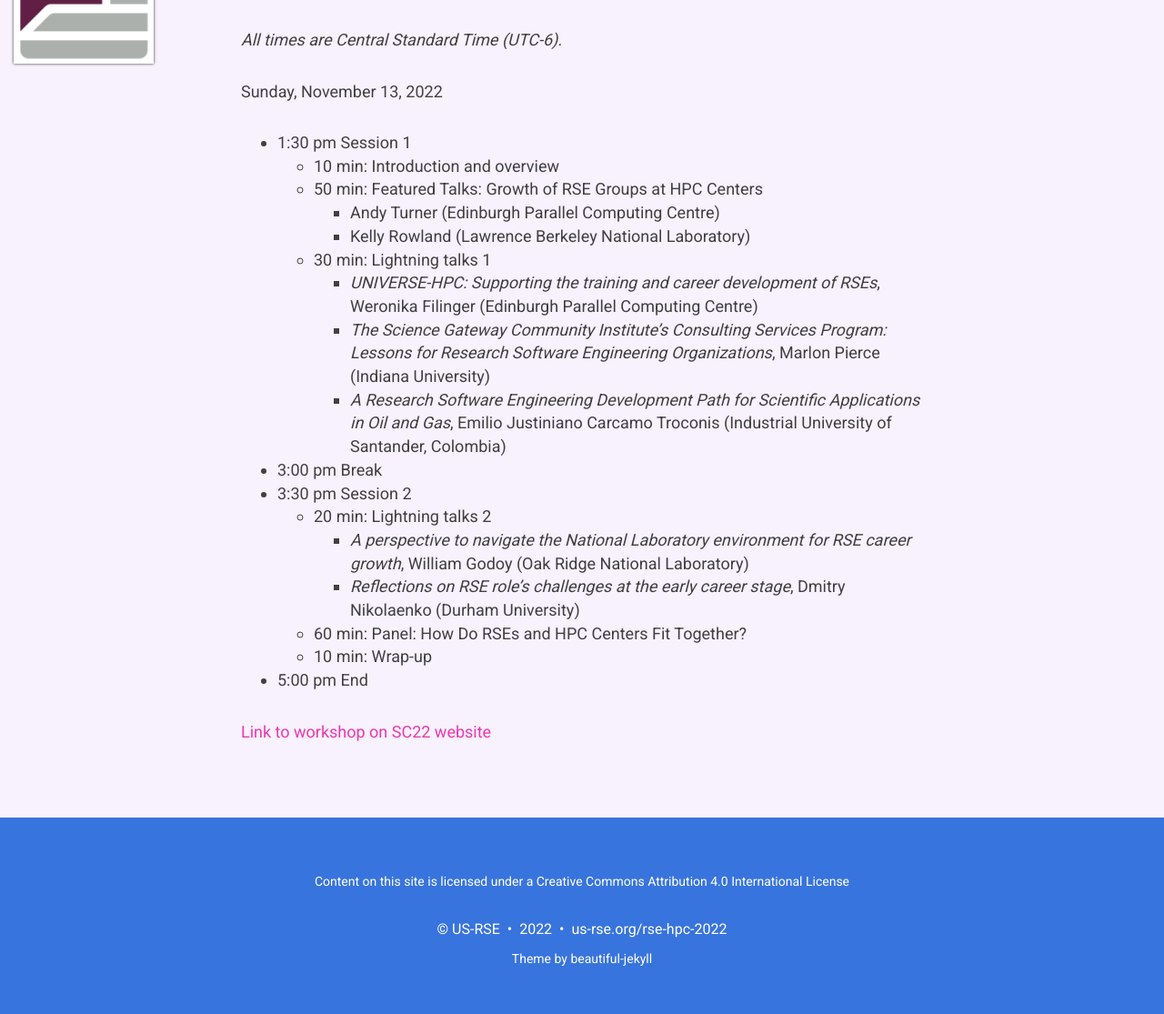
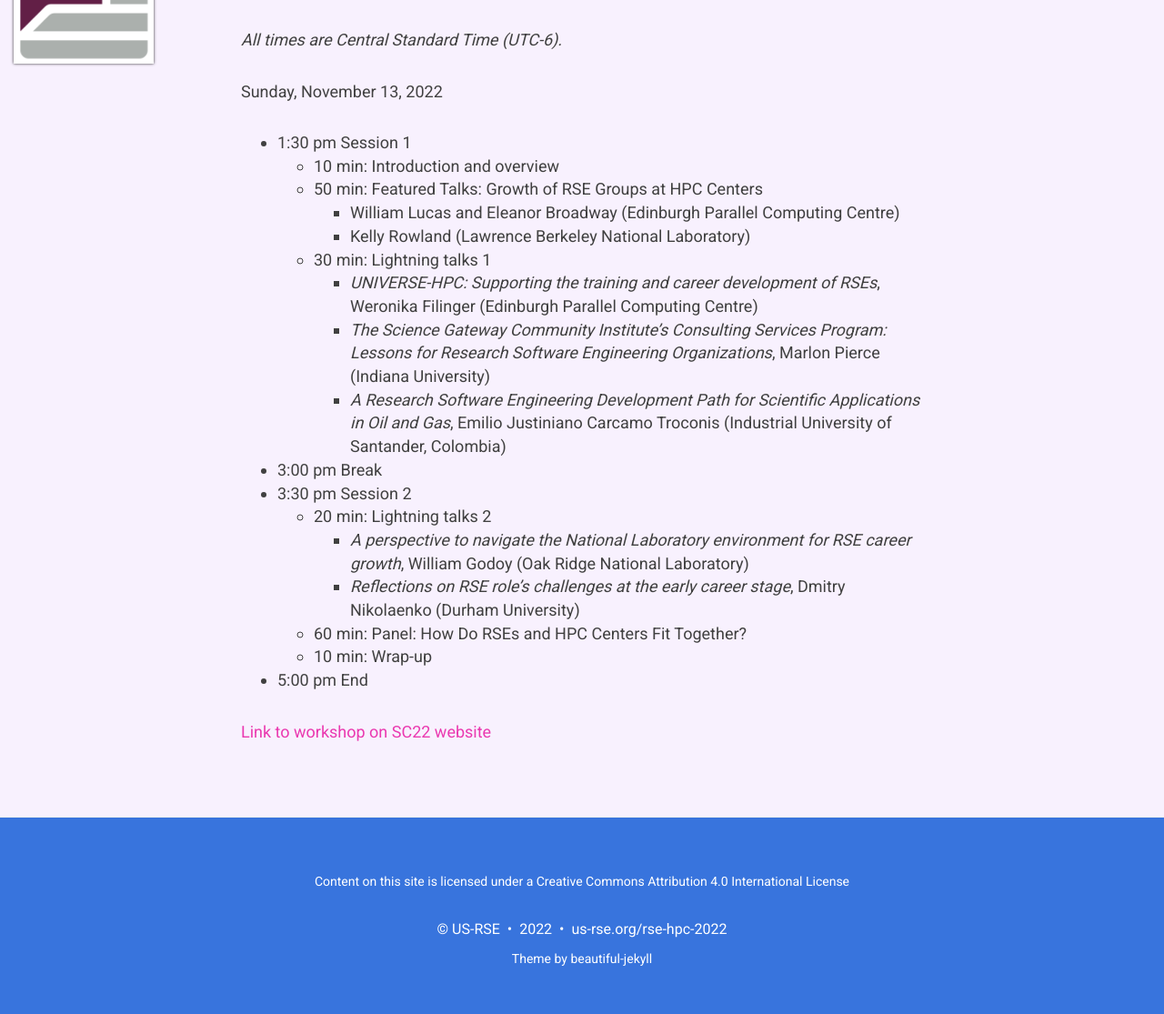
Before and after one commit to USRSE/rse-hpc-2022, a Jekyll site: the page built from pages/agenda.md, in a window 1280 px wide and 1315 px high. Shown: the part 100-1215 px from the top of the window at 91% size. Built offline with Jekyll 4.4.1, drawn with Linux system fonts in a browser that asks for light colours; nearby versions of some CDN libraries; grey boxes are pictures that could not be loaded.

Commit message:
Update EPCC speaker names

```diff
--- a/pages/agenda.md
+++ b/pages/agenda.md
@@ -11,7 +11,7 @@ Sunday, November 13, 2022
 - 1:30 pm Session 1
     - 10 min:  Introduction and overview
     - 50 min:  Featured Talks:  Growth of RSE Groups at HPC Centers
-        - Andy Turner (Edinburgh Parallel Computing Centre)
+        - William Lucas and Eleanor Broadway (Edinburgh Parallel Computing Centre)
         - Kelly Rowland (Lawrence Berkeley National Laboratory)
     - 30 min:  Lightning talks 1
         - _UNIVERSE-HPC: Supporting the training and career development of RSEs_,
```
